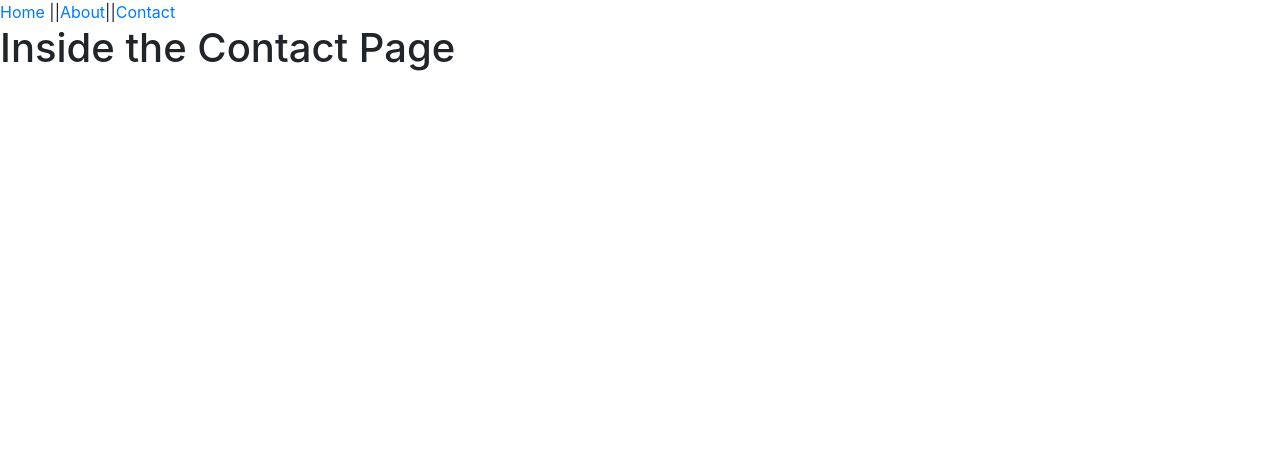
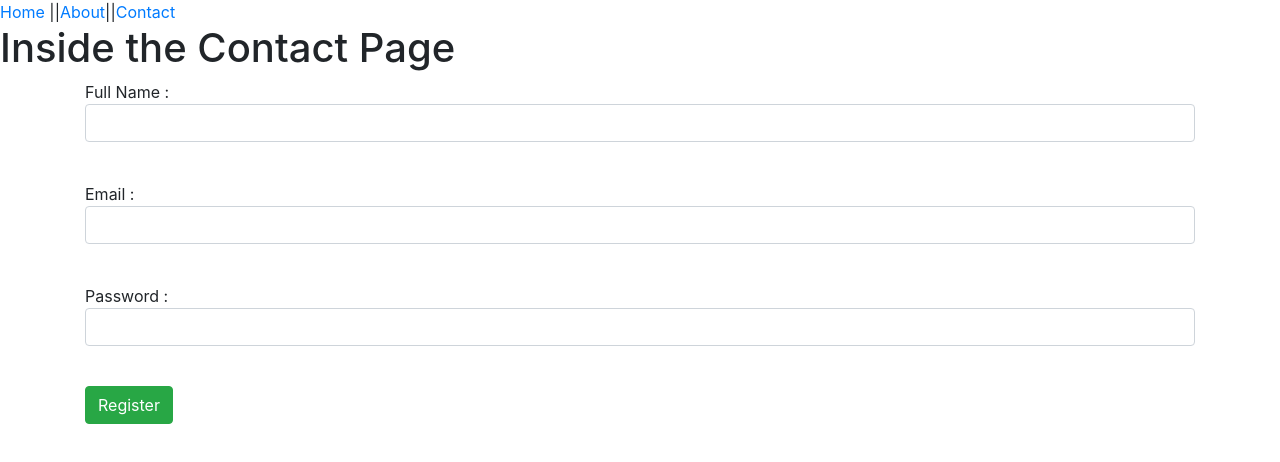
Before and after one commit to pranay-chauhan/React-study, a React (Create React App) app: page /contact in a window 1280 px wide. Shown: the top 462 px of the page. Built offline with nearby package versions, Linux system fonts and the light colour scheme.

Commit message:
my First form validation

```diff
--- a/src/App.js
+++ b/src/App.js
@@ -18,9 +18,10 @@
 // import Bird from './Class-component/Bird';
 // import Car from './Functional-component/Car';
 //import Employee from './Table/Employee-image';
-import Fruit from './Class-component/State/Fruit';
+//import Fruit from './Class-component/State/Fruit';
 // import Student from './Table/Student';
-// import Flower from './Functional-component/Flower'
+// import Flower from './Functional-component/Flower';
+import Registration from './Form-Validation/Registration'
 function App() {
   return (
     <div>
@@ -61,6 +62,7 @@
         <Route component={PageNotFound}/>
         </Switch>
       </BrowserRouter>
+      <Registration/>
       </div>
   );
 }
--- /dev/null
+++ b/src/Form-Validation/Registration.js
@@ -0,0 +1,135 @@
+import React from 'react';
+
+class regForm extends React.Component {
+    constructor(props) {
+        super(props);
+        console.log(props)
+        this.state = {
+            fullName: '',
+            email: '',
+            password: '',
+            fullNameErr: [],
+            emailErr: [],
+            passwordErr: []
+        }
+
+    }
+    clearForm = () => {
+        this.setState({
+            fullNameErr: [],
+            emailErr: [],
+            passwordErr: []
+        })
+    }
+    validate = evt => {
+        evt.preventDefault();
+        this.clearForm();
+        let fullNameAttr = this.state.fullName;
+        let emailAttr = this.state.email;
+        let passwordAttr = this.state.password;
+        console.log(fullNameAttr, emailAttr);
+        let fullNameErr = [];
+        let emailErr = [];
+        let passwordErr = [];
+        if (fullNameAttr == "") {
+          fullNameErr.push("Please enter the full name ");
+        }
+        if (fullNameAttr.length < 5) {
+          fullNameErr.push("Length should be greater then 5");
+        }
+
+        if (emailAttr == "") {
+          emailErr.push("Email can not be empty");
+        }
+        if (emailAttr.length < 5) {
+          emailErr.push("Email should contain @ formate");
+        }
+        if (passwordAttr == "") {
+          passwordErr.push("Password can not be empty ");
+        }
+        if (passwordAttr.length < 4) {
+          passwordErr.push("Password should be of length 4 ");
+        }
+        if (this.state.password == "") {
+          this.setState({
+            passwordErr: "password can not be empty"
+          });
+        }
+        this.setState({
+          fullNameErr: fullNameErr,
+          emailErr: emailErr,
+          passwordErr: passwordErr
+        });
+      };
+
+    render() {
+        return (
+            <div className="container">
+                <form onSubmit={this.validate}>
+                    <p>
+                        Full Name :{" "}
+                        <input className="form-control"
+                            name="fullName"
+                            onChange={evt =>
+                                this.setState({
+                                    fullName: evt.target.value
+                                })
+                            }
+                            value={this.state.fullName}
+                        />
+                        <br />
+                        <ul style={{ color: "red" }}>
+                            {this.state.fullNameErr.map(err => {
+                                return <li>{err}</li>;
+                            })}
+                        </ul>
+                    </p>
+                    <p>
+                        Email :
+            <input className="form-control"
+                            name="email"
+                            onChange={evt =>
+                                this.setState({
+                                    email: evt.target.value
+                                })
+                            }
+                            value={this.state.email}
+                        />
+                        <br />
+                        <ul style={{ color: "red" }}>
+                            {this.state.emailErr.map(err => {
+                                return <li>{err}</li>;
+                            })}
+                        </ul>
+                    </p>
+
+                    <p>
+                        Password :
+            <input
+                            type="password"
+                            name="password"
+                            className="form-control"
+                            onChange={evt =>
+                                this.setState({
+                                    password: evt.target.value
+                                })
+                            }
+                            value={this.state.password}
+                        />
+                        <br />
+                        <ul style={{ color: "red" }}>
+                            {this.state.passwordErr.map(err => {
+                                return <li>{err}</li>;
+                            })}
+                        </ul>
+                    </p>
+
+                    <p>
+                        <button type="submit" onClick={this.validate} className="btn btn-success">Register</button>
+                    </p>
+                </form>
+            </div>
+        )
+    }
+}
+export default regForm
```
